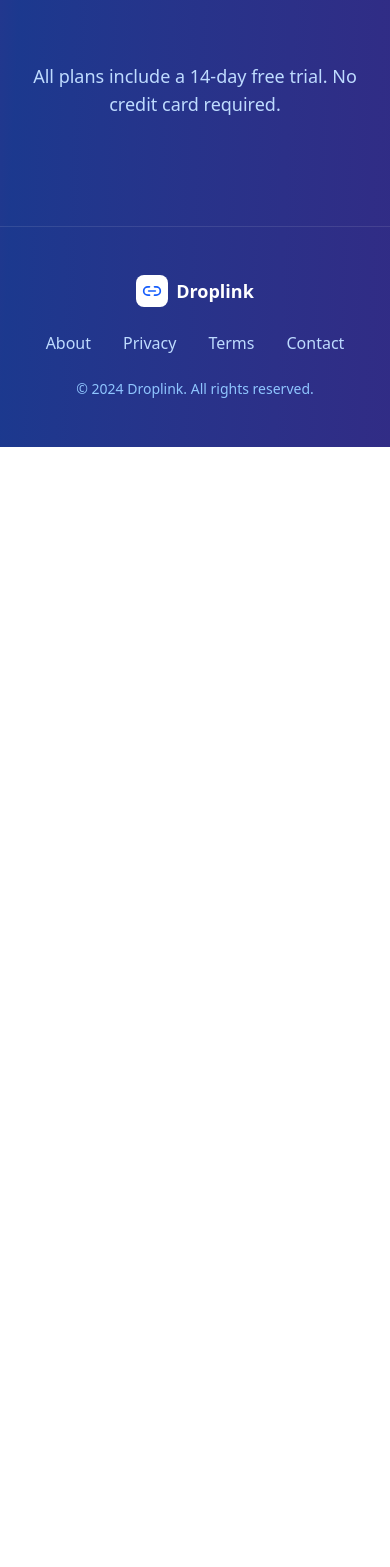
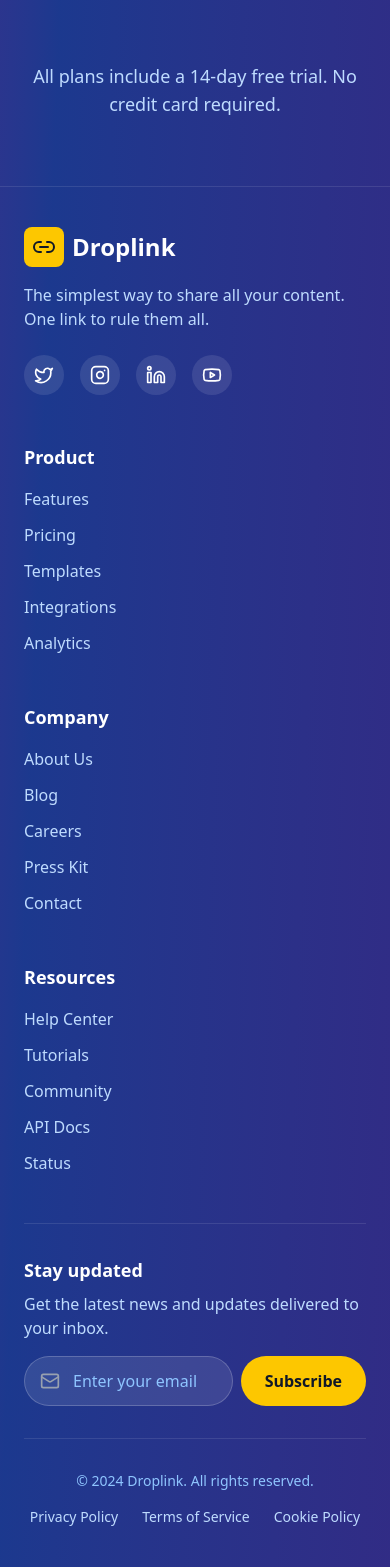
Before and after one commit to thomas-chacko/Droplink, a Next.js app: page / in a window 390 px wide. Shown: the part 8536-10103 px from the top of the page. Before the commit the page ends 8983 px from the top, so only its background shows below. Built offline with nearby package versions, Linux system fonts and the light colour scheme.

Commit message:
new footer

```diff
--- a/components/Footer.tsx
+++ b/components/Footer.tsx
@@ -1,25 +1,105 @@
 import Link from 'next/link';
-import { Link2 } from 'lucide-react';
+import { Link2, Twitter, Instagram, Linkedin, Youtube, Mail } from 'lucide-react';
 
 export default function Footer() {
   return (
-    <footer className="container mx-auto px-6 md:px-8 lg:px-12 py-12 border-t border-white/10 mt-20">
-      <div className="flex flex-col md:flex-row justify-between items-center gap-6">
-        <div className="flex items-center gap-2">
-          <div className="w-8 h-8 bg-white rounded-lg flex items-center justify-center">
-            <Link2 className="w-5 h-5 text-blue-600" />
+    <footer className="border-t border-white/10 mt-10">
+      <div className="container mx-auto px-6 md:px-8 lg:px-12 py-10">
+        <div className="grid grid-cols-1 md:grid-cols-2 lg:grid-cols-5 gap-12 mb-12">
+          {/* Brand Column */}
+          <div className="lg:col-span-2">
+            <div className="flex items-center gap-2 mb-4">
+              <div className="w-10 h-10 bg-yellow-400 rounded-lg flex items-center justify-center">
+                <Link2 className="w-6 h-6 text-gray-900" />
+              </div>
+              <span className="text-2xl font-bold text-white">Droplink</span>
+            </div>
+            <p className="text-blue-200 mb-6 max-w-sm">
+              The simplest way to share all your content. One link to rule them all.
+            </p>
+            <div className="flex gap-4">
+              <a href="#" className="w-10 h-10 bg-white/10 rounded-full flex items-center justify-center hover:bg-yellow-400 hover:text-gray-900 text-white transition">
+                <Twitter className="w-5 h-5" />
+              </a>
+              <a href="#" className="w-10 h-10 bg-white/10 rounded-full flex items-center justify-center hover:bg-yellow-400 hover:text-gray-900 text-white transition">
+                <Instagram className="w-5 h-5" />
+              </a>
+              <a href="#" className="w-10 h-10 bg-white/10 rounded-full flex items-center justify-center hover:bg-yellow-400 hover:text-gray-900 text-white transition">
+                <Linkedin className="w-5 h-5" />
+              </a>
+              <a href="#" className="w-10 h-10 bg-white/10 rounded-full flex items-center justify-center hover:bg-yellow-400 hover:text-gray-900 text-white transition">
+                <Youtube className="w-5 h-5" />
+              </a>
+            </div>
           </div>
-          <span className="text-lg font-bold text-white">Droplink</span>
+
+          {/* Product Column */}
+          <div>
+            <h3 className="text-white font-bold text-lg mb-4">Product</h3>
+            <ul className="space-y-3">
+              <li><Link href="#" className="text-blue-200 hover:text-yellow-400 transition">Features</Link></li>
+              <li><Link href="#" className="text-blue-200 hover:text-yellow-400 transition">Pricing</Link></li>
+              <li><Link href="#" className="text-blue-200 hover:text-yellow-400 transition">Templates</Link></li>
+              <li><Link href="#" className="text-blue-200 hover:text-yellow-400 transition">Integrations</Link></li>
+              <li><Link href="#" className="text-blue-200 hover:text-yellow-400 transition">Analytics</Link></li>
+            </ul>
+          </div>
+
+          {/* Company Column */}
+          <div>
+            <h3 className="text-white font-bold text-lg mb-4">Company</h3>
+            <ul className="space-y-3">
+              <li><Link href="#" className="text-blue-200 hover:text-yellow-400 transition">About Us</Link></li>
+              <li><Link href="#" className="text-blue-200 hover:text-yellow-400 transition">Blog</Link></li>
+              <li><Link href="#" className="text-blue-200 hover:text-yellow-400 transition">Careers</Link></li>
+              <li><Link href="#" className="text-blue-200 hover:text-yellow-400 transition">Press Kit</Link></li>
+              <li><Link href="#" className="text-blue-200 hover:text-yellow-400 transition">Contact</Link></li>
+            </ul>
+          </div>
+
+          {/* Resources Column */}
+          <div>
+            <h3 className="text-white font-bold text-lg mb-4">Resources</h3>
+            <ul className="space-y-3">
+              <li><Link href="#" className="text-blue-200 hover:text-yellow-400 transition">Help Center</Link></li>
+              <li><Link href="#" className="text-blue-200 hover:text-yellow-400 transition">Tutorials</Link></li>
+              <li><Link href="#" className="text-blue-200 hover:text-yellow-400 transition">Community</Link></li>
+              <li><Link href="#" className="text-blue-200 hover:text-yellow-400 transition">API Docs</Link></li>
+              <li><Link href="#" className="text-blue-200 hover:text-yellow-400 transition">Status</Link></li>
+            </ul>
+          </div>
         </div>
 
-        <div className="flex gap-8 text-blue-200">
-          <Link href="#" className="hover:text-white transition">About</Link>
-          <Link href="#" className="hover:text-white transition">Privacy</Link>
-          <Link href="#" className="hover:text-white transition">Terms</Link>
-          <Link href="#" className="hover:text-white transition">Contact</Link>
+        {/* Newsletter Section */}
+        <div className="border-t border-white/10 pt-8 mb-8">
+          <div className="max-w-md">
+            <h3 className="text-white font-bold text-lg mb-2">Stay updated</h3>
+            <p className="text-blue-200 mb-4">Get the latest news and updates delivered to your inbox.</p>
+            <div className="flex gap-2">
+              <div className="flex-1 relative">
+                <Mail className="absolute left-4 top-1/2 transform -translate-y-1/2 w-5 h-5 text-gray-400" />
+                <input
+                  type="email"
+                  placeholder="Enter your email"
+                  className="w-full pl-12 pr-4 py-3 bg-white/10 border border-white/20 rounded-full text-white placeholder-blue-300 focus:outline-none focus:border-yellow-400 transition"
+                />
+              </div>
+              <button className="px-6 py-3 bg-yellow-400 text-gray-900 font-bold rounded-full hover:bg-yellow-300 transition">
+                Subscribe
+              </button>
+            </div>
+          </div>
         </div>
 
-        <p className="text-blue-300 text-sm">© 2024 Droplink. All rights reserved.</p>
+        {/* Bottom Bar */}
+        <div className="border-t border-white/10 pt-8 flex flex-col md:flex-row justify-between items-center gap-4">
+          <p className="text-blue-300 text-sm">© 2024 Droplink. All rights reserved.</p>
+          <div className="flex gap-6 text-sm text-blue-200">
+            <Link href="#" className="hover:text-yellow-400 transition">Privacy Policy</Link>
+            <Link href="#" className="hover:text-yellow-400 transition">Terms of Service</Link>
+            <Link href="#" className="hover:text-yellow-400 transition">Cookie Policy</Link>
+          </div>
+        </div>
       </div>
     </footer>
   );
```
